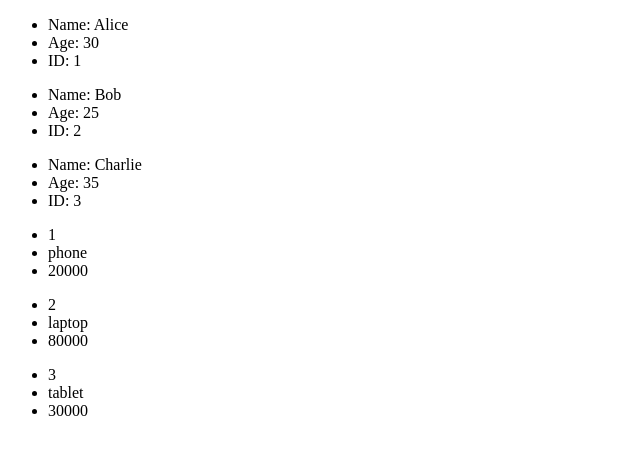
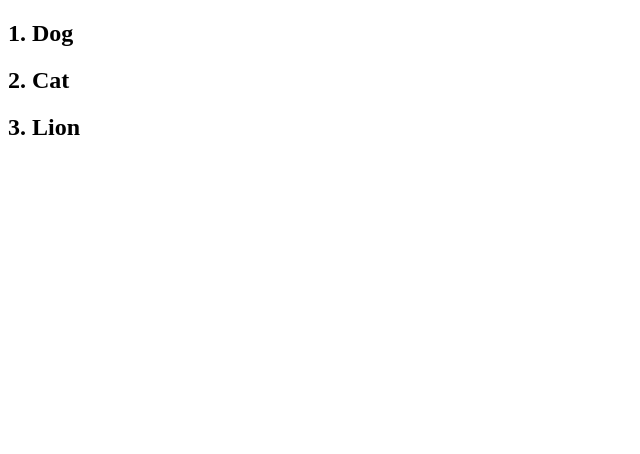
Before and after one commit to iom-future/react-for-beginners1, a React (Vite) app: page / in a window 1280 px wide. Shown: the top 454 px of the page, without its empty margins (0-640 px from the left). Built offline with nearby package versions, Linux system fonts and the light colour scheme.

Commit message:
complete another list rendering challenge

```diff
--- a/src/App.jsx
+++ b/src/App.jsx
@@ -3,10 +3,11 @@
 
 import UserList from "./components/UserList.jsx"
 import ProductList from "./components/ProductList.jsx";
+import Renderchallenge from "./components/RenderChallenge.jsx"
 function App() {
     return(<div>
-     <UserList />
-     <ProductList/>
+     <Renderchallenge />
+
     </div>);
 }
 
--- /dev/null
+++ b/src/components/RenderChallenge.jsx
@@ -0,0 +1,15 @@
+const  RenderChallange = ()=>{
+    const animals = ["Dog", "Cat", "Lion"];
+
+    return(
+        <div>
+            {animals.map((animal,index)=>
+               (
+                <h2 key={index}>{index +1}. {animal}</h2>
+               )
+            )}
+        </div>
+    )
+}
+
+export default RenderChallange
```
